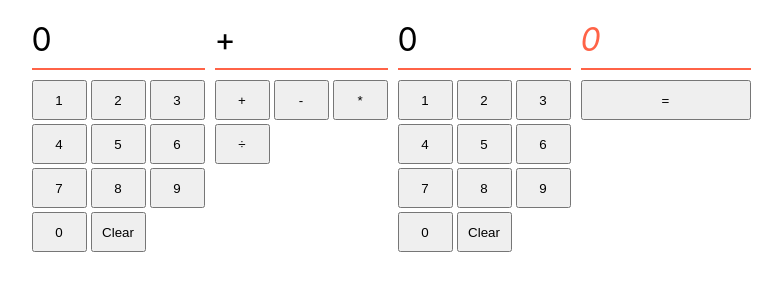
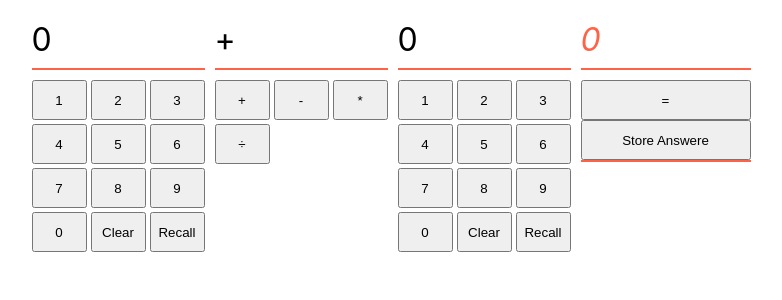
Before and after one commit to boolean-uk/react-state-calculator, a React (Vite) app: page / in a window 1280 px wide. Shown: the top 300 px of the page, without its empty margins (249-1031 px from the left). Built offline with nearby package versions, Linux system fonts and the light colour scheme.

Commit message:
Extension 2

```diff
--- a/src/App.jsx
+++ b/src/App.jsx
@@ -6,6 +6,7 @@ function App() {
   const [secondNumber, setSecondNumber] = useState(0);
   const [operator, setOperator] = useState('+');
   const [answer, setAnswer] = useState(0);
+  const [storeAnswere, setStoreAnswere] = useState('')
 
   const updateFirstNumber = (number) => setFirstNumber(number.target.value);
   const updateSecondNumber = (number) => setSecondNumber(number.target.value);
@@ -13,6 +14,10 @@ function App() {
   const updateAnswer = () => {
     setAnswer(eval(`${firstNumber} ${operator} ${secondNumber}`))
   };
+
+  const updateStoreAnswere = () => {
+    setStoreAnswere(answer)
+  }
 
   return (
     <div className="calculator">
@@ -51,6 +56,9 @@ function App() {
           </button>
           <button value="0" onClick={updateFirstNumber}>
             Clear
+          </button>
+          <button value={storeAnswere} onClick={updateFirstNumber}>
+            Recall
           </button>
         </div>
       </div>
@@ -109,6 +117,9 @@ function App() {
           <button value="0" onClick={updateSecondNumber}>
             Clear
           </button>
+          <button value={storeAnswere} onClick={updateSecondNumber}>
+            Recall
+          </button>
         </div>
       </div>
       <div className="panel answer">
@@ -117,6 +128,11 @@ function App() {
           <button onClick={updateAnswer}>
             =
           </button>
+          <button
+            onClick={updateStoreAnswere}>
+            Store Answere
+          </button>
+          <p>{storeAnswere}</p>
         </div>
       </div>
     </div>
```
